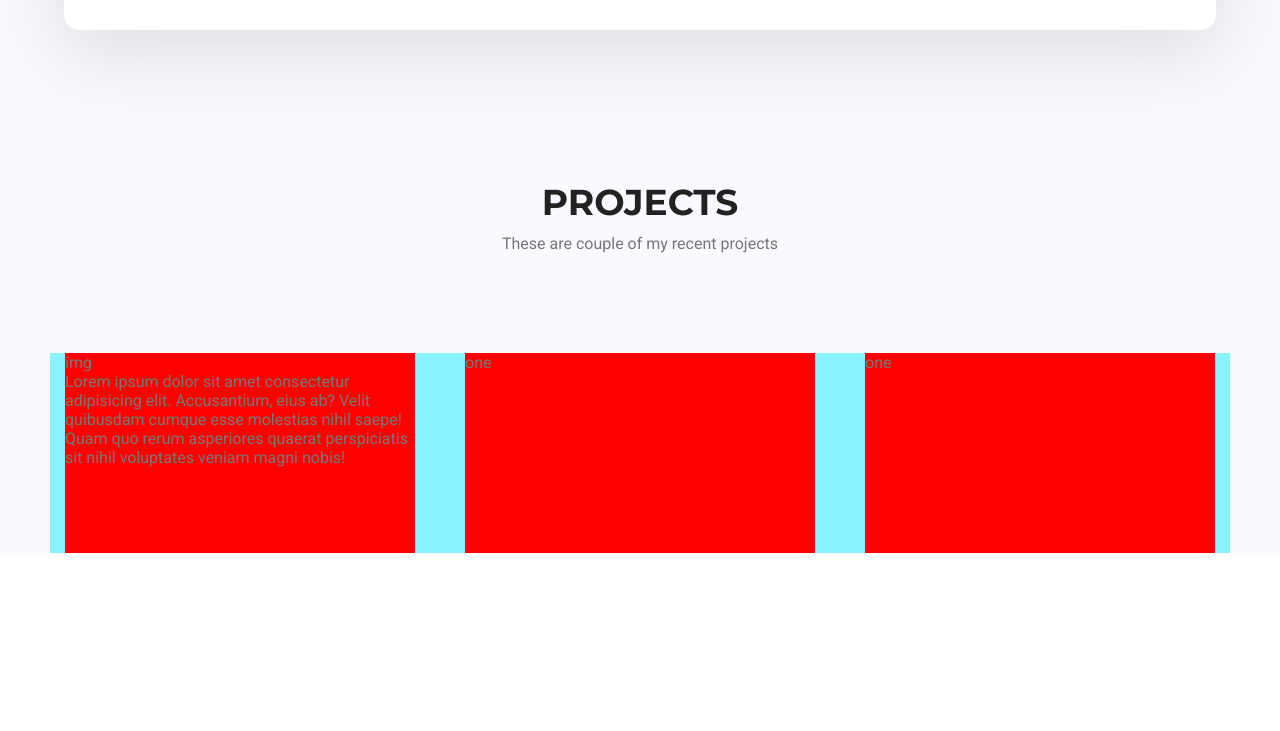
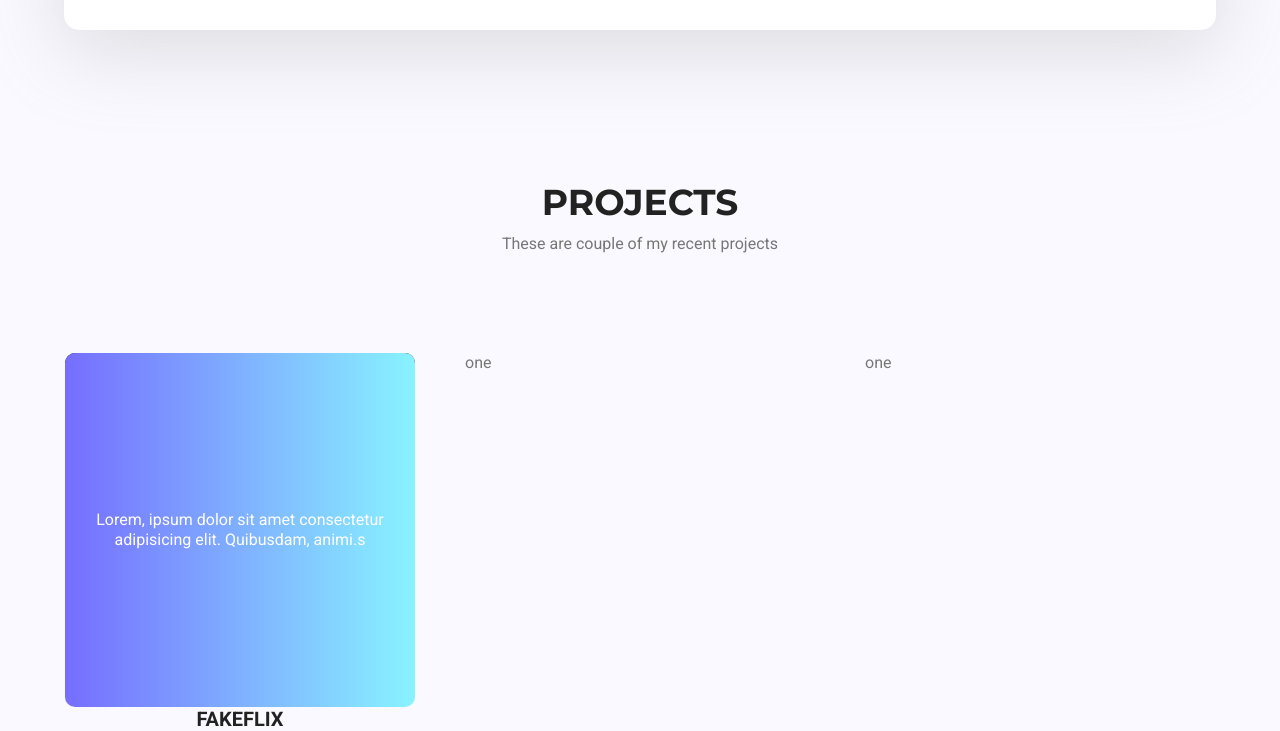
Before and after one commit to qkiczw/portfolio2022, a website: page public/index.html in a window 1280 px wide. Shown: the part 807-1538 px from the top of the page. Before the commit the page ends 1360 px from the top, so only its background shows below. Drawn offline with nearby package versions, Linux system fonts and the light colour scheme.

Commit message:
Add a basic html ans css structure of single project.

```diff
--- a/public/index.html
+++ b/public/index.html
@@ -103,13 +103,23 @@
         <div class="projects">
           <div class="projects__container">
             <div class="project">
-              <div class="project__image">img</div>
               <div class="project__desc">
-                Lorem ipsum dolor sit amet consectetur adipisicing elit.
-                Accusantium, eius ab? Velit quibusdam cumque esse molestias
-                nihil saepe! Quam quo rerum asperiores quaerat perspiciatis sit
-                nihil voluptates veniam magni nobis!
+                <div class="project__image">
+                  <img
+                    src="./assets/fakeflix-thumb.webp"
+                    alt="projesct thubnail"
+                  />
+                </div>
+                <div class="project__info">
+                  <p>
+                    Lorem, ipsum dolor sit amet consectetur adipisicing elit.
+                    Quibusdam, animi.s
+                  </p>
+                  <div class="project__icons"></div>
+                </div>
               </div>
+              <div class="project__title">fakeflix</div>
+              <div class="project__tech-icons"></div>
             </div>
             <div class="project">one</div>
             <div class="project">one</div>
--- a/src/sass/styles.scss
+++ b/src/sass/styles.scss
@@ -13,6 +13,13 @@
   flex-direction: row;
   align-items: center;
 }
+@mixin center-in-col {
+  display: flex;
+  flex-direction: column;
+  align-items: center;
+  justify-content: center;
+  text-align: center;
+}
 
 // Variables
 $general-padding: 3rem;
@@ -22,6 +29,7 @@ $menu-color-dark: #131313;
 $font-color-primary: #777;
 $font-color-titles: #222;
 $background-color-first: #f9f9ff;
+$border-radius: 10px;
 
 * {
   margin: 0;
@@ -139,10 +147,7 @@ body {
       max-width: 1600px;
       background-color: #ffffff;
       box-shadow: 0 20px 80px 0 rgb(153 153 153 / 30%);
-      display: flex;
-      flex-direction: column;
-      justify-content: center;
-      align-items: center;
+      @include center-in-col;
       padding: $general-padding;
     }
     &__picture-container {
@@ -207,7 +212,7 @@ body {
     .projects {
       width: 100%;
 
-      background-color: #88f3ff;
+      // background-color: #88f3ff;
       &__container {
         width: 100%;
         display: flex;
@@ -215,12 +220,47 @@ body {
         justify-content: space-around;
         gap: 2rem;
         .project {
-          background-color: red;
           width: 100%;
           max-width: 350px;
           min-height: 200px;
+
+          &__desc {
+            position: relative;
+          }
+          &__info {
+            position: absolute;
+            top: 0;
+            left: 0;
+            width: 100%;
+            height: 100%;
+            @include center-in-col;
+            line-height: 2rem;
+            text-align: center;
+            color: #ffffff;
+            background: rgb(118, 109, 255);
+            background: linear-gradient(
+              90deg,
+              rgba(118, 109, 255, 1) 0%,
+              rgba(136, 243, 255, 1) 100%
+            );
+            border-radius: $border-radius;
+          }
+          &__title {
+            text-transform: uppercase;
+            font-size: 2rem;
+            font-weight: bold;
+            text-align: center;
+            color: $font-color-titles;
+          }
           &__image {
             width: 100%;
+            img {
+              width: 100%;
+              border-radius: $border-radius;
+            }
+          }
+          &__image:hover {
+            cursor: pointer;
           }
         }
       }
@@ -228,7 +268,7 @@ body {
   }
 }
 
-@media screen and (min-width: 768px) {
+@media screen and (min-width: 68px) {
   .section__title {
     padding-top: 12rem;
     padding-bottom: 10rem;
```
Also changed, not shown: src/index.html (+15 -5 lines), public/assets/fakeflix-thumb.webp (added), public/css/styles.css, src/assets/fakeflix-thumb.jpg (added), src/assets/fakeflix-thumb.png (added), src/assets/fakeflix-thumb.webp (added).
